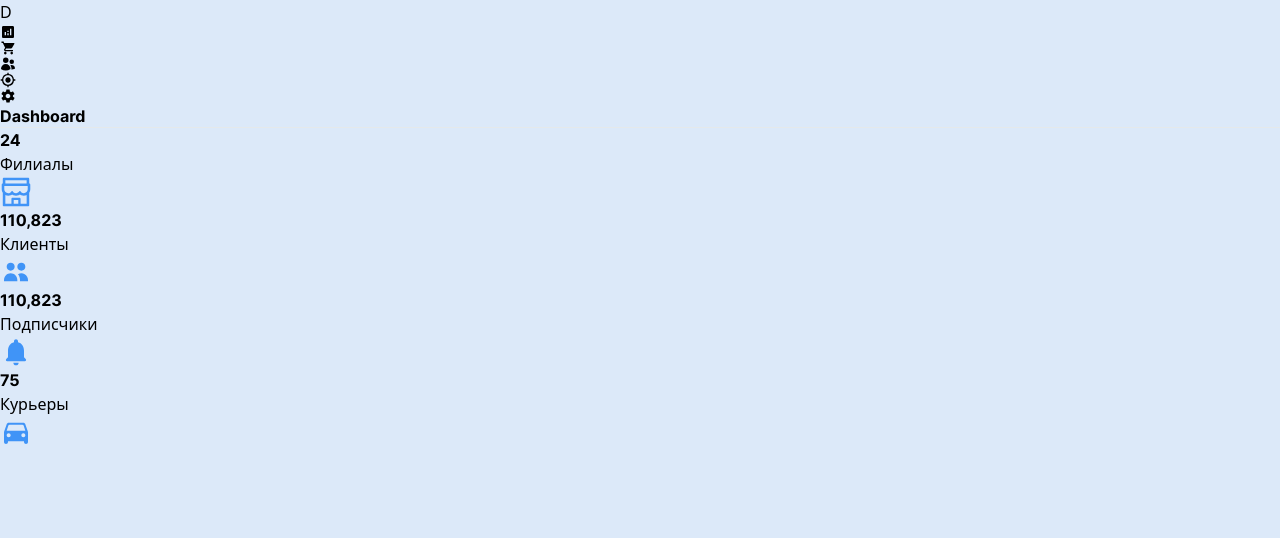
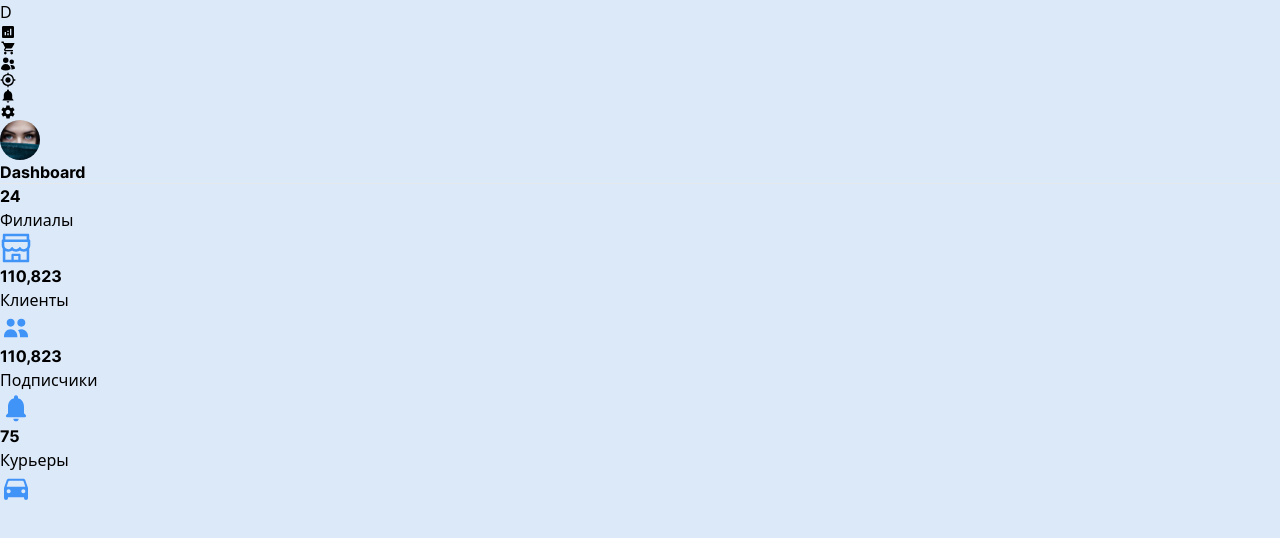
Before and after one commit to mamuranumonovna/admin_panel, a React (Vite) app: page / in a window 1280 px wide. Shown: the top 538 px of the page. Built offline with nearby package versions, Linux system fonts and the light colour scheme.

Commit message:
sidebar changed

```diff
--- a/src/components/Sidebar.jsx
+++ b/src/components/Sidebar.jsx
@@ -4,6 +4,8 @@ import { HiUsers } from 'react-icons/hi2';
 import { IoMdSettings } from 'react-icons/io';
 import { MdAnalytics, MdMyLocation } from "react-icons/md";
 import { IoMdCart } from "react-icons/io";
+import { IoMdNotifications } from "react-icons/io";
+import client from '../assets/clientGirl.svg'
 
 export default function Sidebar({ children }) {
     const location = useLocation();
@@ -24,17 +26,14 @@ export default function Sidebar({ children }) {
         {
             path: '',
             icon: <MdMyLocation />
-        },
-        {
-            path: '',
-            icon: <IoMdSettings />
-        },
+        }
 
     ];
 
     return (
-        <div className='flex h-screen'>
-            <div className='h-screen border-r-[2px] border-gray-100 w-20 bg-white block'>
+        <div className='flex flex-col items-center justify-between bg-white'>
+            <div className='flex h-[86vh]'>
+            <div className='h-screen border-r-[2px] border-gray-100 w-20  block'>
                 <div className='rounded-full text-center text-white py-2 m-4 bg-blue-600 font-semibold text-xl'>D</div>
                 <div className="bg-[#f0f3f8] w-[55px] rounded-md mx-auto flex flex-col items-center">
                     {menuItem.map((item, index) => (
@@ -43,11 +42,11 @@ export default function Sidebar({ children }) {
                             to={item.path}
                             key={index}
                             isActive={() => {
-                                // Check if the current location matches the path
+
                                    return location.pathname === item.path;
                             }}
                         >
-                            <div className={`px-4 text-center mx-auto py-3 font-semibold ${location.pathname === item.path ? 'text-white' : 'hover:text-blue-600'} ${location.pathname === item.path ? 'bg-blue-600 rounded-md' : 'hover:bg-gray-200'}`}>
+                            <div className={`px-4 text-center mx-auto py-3 font-semibold text-gray-700 ${location.pathname === item.path ? 'text-white' : 'hover:text-blue-600'} ${location.pathname === item.path ? 'bg-blue-600 rounded-md' : 'hover:bg-gray-200'}`}>
                                 {item.icon}
                             </div>
                         </NavLink>
@@ -55,5 +54,11 @@ export default function Sidebar({ children }) {
                 </div>
             </div>
         </div>
+        <div className='flex flex-col items-center gap-6 text-xl text-gray-700'>
+        <IoMdNotifications />
+        <IoMdSettings />
+        <img src={client}/>
+        </div>
+        </div>
     );
 }
```
Also changed, not shown: src/assets/clientGirl.svg (added).
